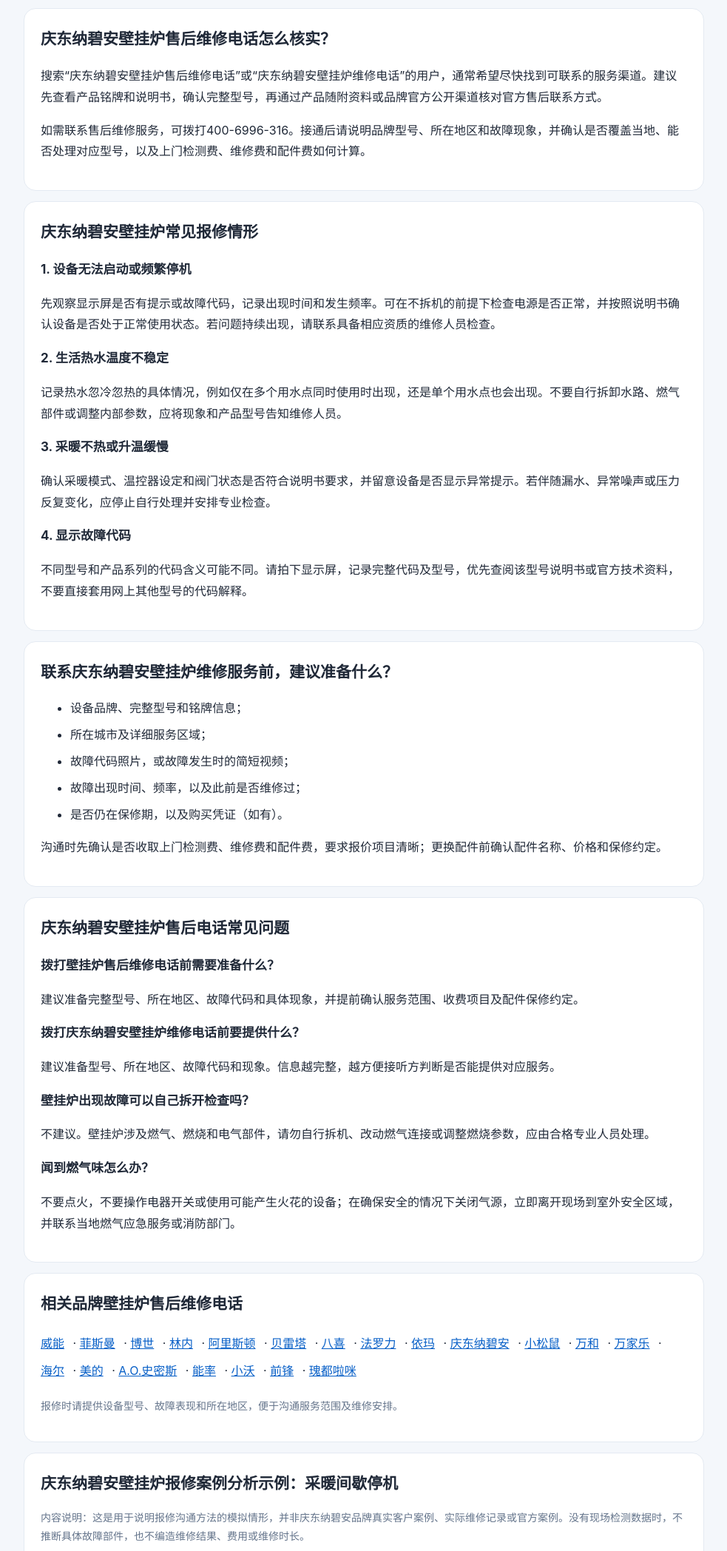
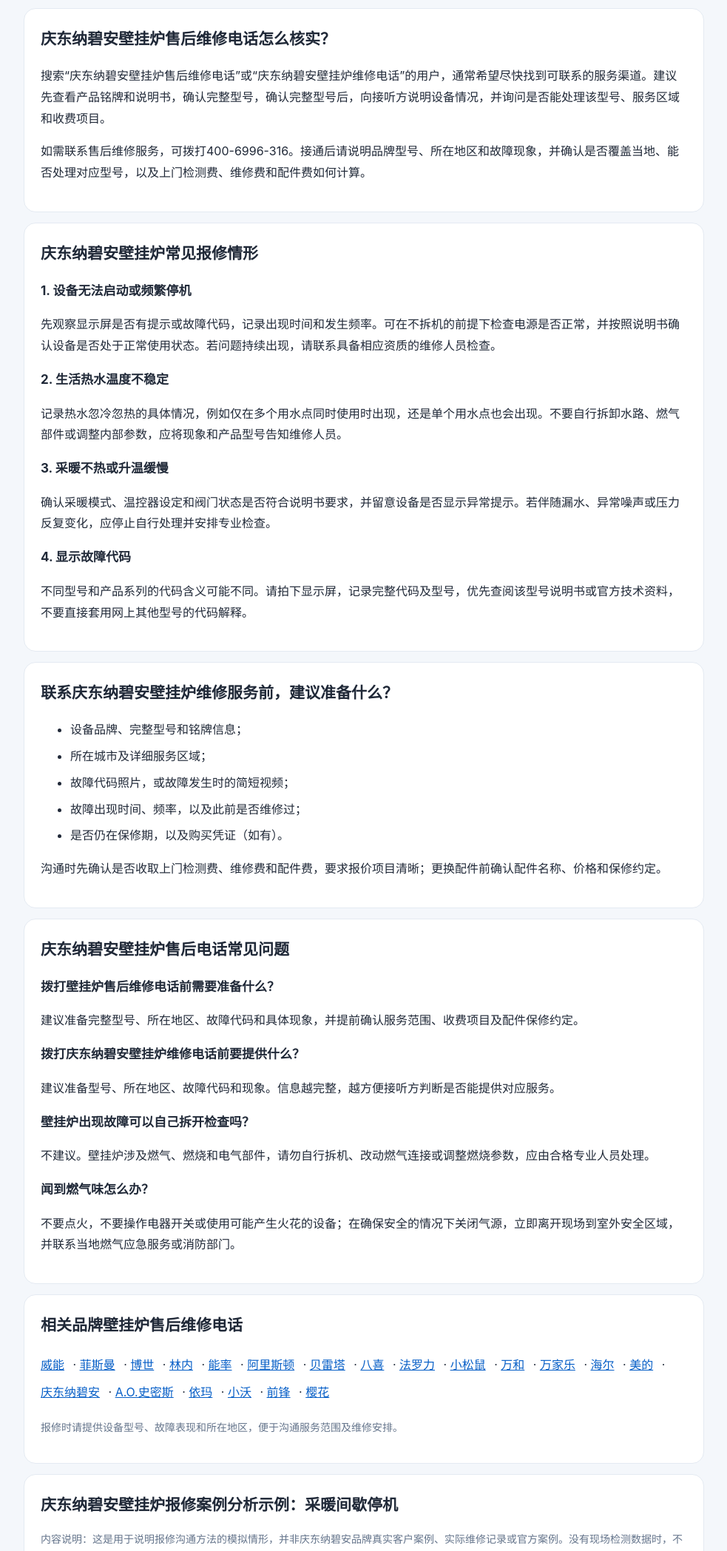
Before and after one commit to yangyangyang960/shouhou, a plain HTML site: page kdnavien-wall-hung-boiler-service-phone.html in a window 1280 px wide. Shown: the part 453-2550 px from the top of the page at 74% size, without its empty margins (148-1131 px from the left). Drawn offline with Linux system fonts and the light colour scheme.

Commit message:
更新壁挂炉品牌互链并优化报修说明

```diff
--- a/kdnavien-wall-hung-boiler-service-phone.html
+++ b/kdnavien-wall-hung-boiler-service-phone.html
@@ -4,11 +4,11 @@
 <title>庆东纳碧安壁挂炉售后电话查询｜维修报修指南与联系方式核验</title><link rel="canonical" href="https://yangyangyang960.github.io/shouhou/kdnavien-wall-hung-boiler-service-phone.html">
 <style>*{box-sizing:border-box}body{margin:0;background:#f4f7fb;color:#202938;font:16px/1.8 -apple-system,BlinkMacSystemFont,"PingFang SC","Microsoft YaHei",sans-serif}.wrap{width:min(920px,calc(100% - 30px));margin:auto;padding:22px 0 44px}header,section,footer{background:#fff;border:1px solid #e4eaf2;border-radius:16px;padding:22px;margin:14px 0}header{text-align:center}.eyebrow{color:#64748b;font-size:14px}h1{font-size:clamp(26px,5vw,36px);line-height:1.35;margin:8px 0}h2{font-size:21px;margin:0 0 10px}h3{font-size:17px;margin:16px 0 6px}.phone{font-size:clamp(32px,7vw,46px);font-weight:800;color:#075fc7;text-decoration:none;display:inline-block;line-height:1.4}.call{display:inline-block;background:#1267d6;color:#fff;text-decoration:none;border-radius:24px;padding:10px 24px;font-weight:700}.muted,.note{color:#64748b;font-size:14px}.keywords{background:#eef5ff;border-radius:10px;padding:12px;color:#26486f}.brandnav a{display:inline-block;margin:4px 7px 4px 0;color:#075fc7}li{margin:7px 0}footer{text-align:center;font-size:14px;color:#64748b}@media(max-width:560px){header,section,footer{padding:18px}}</style></head><body><main class="wrap">
 <header><div class="eyebrow">壁挂炉售后电话查询 · 维修联系指引</div><h1>庆东纳碧安壁挂炉售后维修电话</h1><p>查找庆东纳碧安壁挂炉售后电话、庆东纳碧安壁挂炉维修电话、庆东纳碧安壁挂炉客服电话及报修咨询方式。</p><p class="muted">售后维修电话</p><p><a class="phone" href="tel:4006996316">400-6996-316</a></p><p><a class="call" href="tel:4006996316">拨打售后维修电话</a></p><p class="note">联系前请准备设备型号、所在地区和故障现象，并提前了解服务范围、检测费用及配件保修约定。</p></header>
-<section><h2>庆东纳碧安壁挂炉售后维修电话怎么核实？</h2><p>搜索“庆东纳碧安壁挂炉售后维修电话”或“庆东纳碧安壁挂炉维修电话”的用户，通常希望尽快找到可联系的服务渠道。建议先查看产品铭牌和说明书，确认完整型号，再通过产品随附资料或品牌官方公开渠道核对官方售后联系方式。</p><p>如需联系售后维修服务，可拨打400-6996-316。接通后请说明品牌型号、所在地区和故障现象，并确认是否覆盖当地、能否处理对应型号，以及上门检测费、维修费和配件费如何计算。</p></section>
+<section><h2>庆东纳碧安壁挂炉售后维修电话怎么核实？</h2><p>搜索“庆东纳碧安壁挂炉售后维修电话”或“庆东纳碧安壁挂炉维修电话”的用户，通常希望尽快找到可联系的服务渠道。建议先查看产品铭牌和说明书，确认完整型号，确认完整型号后，向接听方说明设备情况，并询问是否能处理该型号、服务区域和收费项目。</p><p>如需联系售后维修服务，可拨打400-6996-316。接通后请说明品牌型号、所在地区和故障现象，并确认是否覆盖当地、能否处理对应型号，以及上门检测费、维修费和配件费如何计算。</p></section>
 <section><h2>庆东纳碧安壁挂炉常见报修情形</h2><h3>1. 设备无法启动或频繁停机</h3><p>先观察显示屏是否有提示或故障代码，记录出现时间和发生频率。可在不拆机的前提下检查电源是否正常，并按照说明书确认设备是否处于正常使用状态。若问题持续出现，请联系具备相应资质的维修人员检查。</p><h3>2. 生活热水温度不稳定</h3><p>记录热水忽冷忽热的具体情况，例如仅在多个用水点同时使用时出现，还是单个用水点也会出现。不要自行拆卸水路、燃气部件或调整内部参数，应将现象和产品型号告知维修人员。</p><h3>3. 采暖不热或升温缓慢</h3><p>确认采暖模式、温控器设定和阀门状态是否符合说明书要求，并留意设备是否显示异常提示。若伴随漏水、异常噪声或压力反复变化，应停止自行处理并安排专业检查。</p><h3>4. 显示故障代码</h3><p>不同型号和产品系列的代码含义可能不同。请拍下显示屏，记录完整代码及型号，优先查阅该型号说明书或官方技术资料，不要直接套用网上其他型号的代码解释。</p></section>
 <section><h2>联系庆东纳碧安壁挂炉维修服务前，建议准备什么？</h2><ul><li>设备品牌、完整型号和铭牌信息；</li><li>所在城市及详细服务区域；</li><li>故障代码照片，或故障发生时的简短视频；</li><li>故障出现时间、频率，以及此前是否维修过；</li><li>是否仍在保修期，以及购买凭证（如有）。</li></ul><p>沟通时先确认是否收取上门检测费、维修费和配件费，要求报价项目清晰；更换配件前确认配件名称、价格和保修约定。</p></section>
 <section><h2>庆东纳碧安壁挂炉售后电话常见问题</h2><h3>拨打壁挂炉售后维修电话前需要准备什么？</h3><p>建议准备完整型号、所在地区、故障代码和具体现象，并提前确认服务范围、收费项目及配件保修约定。</p><h3>拨打庆东纳碧安壁挂炉维修电话前要提供什么？</h3><p>建议准备型号、所在地区、故障代码和现象。信息越完整，越方便接听方判断是否能提供对应服务。</p><h3>壁挂炉出现故障可以自己拆开检查吗？</h3><p>不建议。壁挂炉涉及燃气、燃烧和电气部件，请勿自行拆机、改动燃气连接或调整燃烧参数，应由合格专业人员处理。</p><h3>闻到燃气味怎么办？</h3><p>不要点火，不要操作电器开关或使用可能产生火花的设备；在确保安全的情况下关闭气源，立即离开现场到室外安全区域，并联系当地燃气应急服务或消防部门。</p></section>
-<section><h2>相关品牌壁挂炉售后维修电话</h2><p class="brandnav"><a href="vaillant-wall-hung-boiler-service-phone.html">威能</a> · <a href="viessmann-wall-hung-boiler-service-phone.html">菲斯曼</a> · <a href="bosch-wall-hung-boiler-service-phone.html">博世</a> · <a href="rinnai-wall-hung-boiler-service-phone.html">林内</a> · <a href="ariston-wall-hung-boiler-service-phone.html">阿里斯顿</a> · <a href="beretta-wall-hung-boiler-service-phone.html">贝雷塔</a> · <a href="baxi-wall-hung-boiler-service-phone.html">八喜</a> · <a href="ferroli-wall-hung-boiler-service-phone.html">法罗力</a> · <a href="immergas-wall-hung-boiler-service-phone.html">依玛</a> · <a href="kdnavien-wall-hung-boiler-service-phone.html">庆东纳碧安</a> · <a href="squirrel-wall-hung-boiler-service-phone.html">小松鼠</a> · <a href="vanward-wall-hung-boiler-service-phone.html">万和</a> · <a href="macro-wall-hung-boiler-service-phone.html">万家乐</a> · <a href="haier-wall-hung-boiler-service-phone.html">海尔</a> · <a href="midea-wall-hung-boiler-service-phone.html">美的</a> · <a href="aosmith-wall-hung-boiler-service-phone.html">A.O.史密斯</a> · <a href="noritz-wall-hung-boiler-service-phone.html">能率</a> · <a href="smallwo-wall-hung-boiler-service-phone.html">小沃</a> · <a href="qianfeng-wall-hung-boiler-service-phone.html">前锋</a> · <a href="kiturami-wall-hung-boiler-service-phone.html">瑰都啦咪</a></p><p class="muted">报修时请提供设备型号、故障表现和所在地区，便于沟通服务范围及维修安排。</p></section>
+<section><h2>相关品牌壁挂炉售后维修电话</h2><p class="brandnav"><a href="vaillant-wall-hung-boiler-service-phone.html">威能</a> · <a href="viessmann-wall-hung-boiler-service-phone.html">菲斯曼</a> · <a href="bosch-wall-hung-boiler-service-phone.html">博世</a> · <a href="rinnai-wall-hung-boiler-service-phone.html">林内</a> · <a href="noritz-wall-hung-boiler-service-phone.html">能率</a> · <a href="ariston-wall-hung-boiler-service-phone.html">阿里斯顿</a> · <a href="beretta-wall-hung-boiler-service-phone.html">贝雷塔</a> · <a href="baxi-wall-hung-boiler-service-phone.html">八喜</a> · <a href="ferroli-wall-hung-boiler-service-phone.html">法罗力</a> · <a href="squirrel-wall-hung-boiler-service-phone.html">小松鼠</a> · <a href="vanward-wall-hung-boiler-service-phone.html">万和</a> · <a href="macro-wall-hung-boiler-service-phone.html">万家乐</a> · <a href="haier-wall-hung-boiler-service-phone.html">海尔</a> · <a href="midea-wall-hung-boiler-service-phone.html">美的</a> · <a href="kdnavien-wall-hung-boiler-service-phone.html">庆东纳碧安</a> · <a href="aosmith-wall-hung-boiler-service-phone.html">A.O.史密斯</a> · <a href="immergas-wall-hung-boiler-service-phone.html">依玛</a> · <a href="smallwo-wall-hung-boiler-service-phone.html">小沃</a> · <a href="qianfeng-wall-hung-boiler-service-phone.html">前锋</a> · <a href="sakura-wall-hung-boiler-service-phone.html">樱花</a></p><p class="muted">报修时请提供设备型号、故障表现和所在地区，便于沟通服务范围及维修安排。</p></section>
 <section><h2>庆东纳碧安壁挂炉报修案例分析示例：采暖间歇停机</h2><p class="note">内容说明：这是用于说明报修沟通方法的模拟情形，并非庆东纳碧安品牌真实客户案例、实际维修记录或官方案例。没有现场检测数据时，不推断具体故障部件，也不编造维修结果、费用或维修时长。</p><h3>用户可能遇到的现象</h3><p>采暖运行中偶尔出现停机。建议先记录发生时间、持续时长、设备当时的运行模式和显示屏状态，保留铭牌及故障提示照片。</p><h3>报修时如何描述</h3><p>记录停机发生时间、当时运行模式、提示代码及是否能够自行恢复。拍摄完整型号和显示屏，提供给专业人员复核；不要频繁强制重启，也不要根据其他型号的代码自行更换零件。</p><h3>维修沟通中需要确认</h3><p>请服务方说明其经营主体、是否覆盖当地、能否处理该完整型号，以及上门检测费、维修费和配件费的计算方式。检测后先要求说明检查依据和报价，用户确认后再决定是否维修；维修完成后保存服务单和配件凭证。</p><p class="note">安全提醒：壁挂炉涉及燃气、燃烧、排烟和电气系统，用户不要自行拆机或调整内部参数。闻到燃气异味时，不要点火或操作电器开关；在确保安全的情况下关闭气源，离开现场到室外安全区域并联系当地燃气应急服务或消防部门。</p></section>
 
 
```
